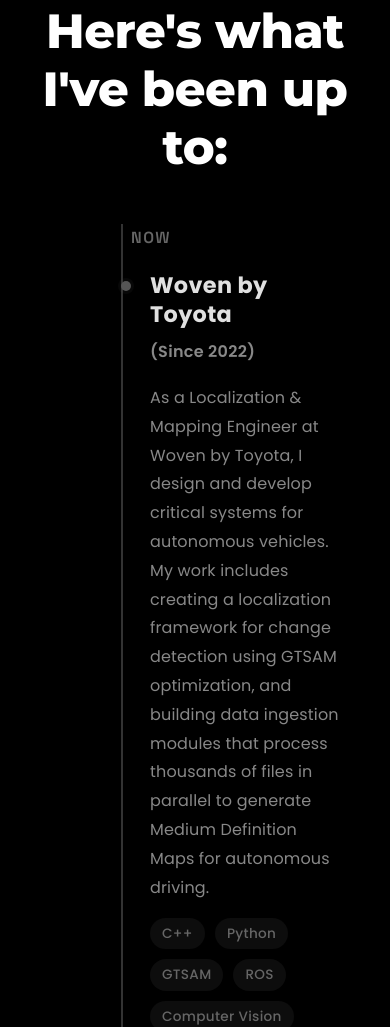
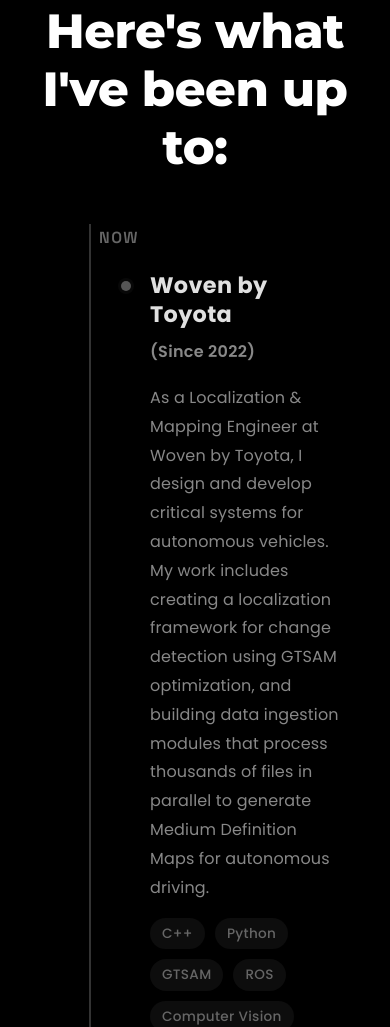
Before and after one commit to kartiksonu/kartiksonu.github.io, a plain HTML site: page index.html in a window 390 px wide. Shown: the part 4012-5039 px from the top of the page. Drawn offline with Linux system fonts and the light colour scheme.

Commit message:
fix: Correct timeline alignment calculations
- Move timeline line from 140px to 107px to center on dots
- Adjust NOW text from 80px to 47px to align with new line position
- Fix mobile line position from 81px to 49px
- Fix mobile NOW text position from 61px to 29px

```diff
--- a/index.html
+++ b/index.html
@@ -286,7 +286,7 @@
       /* Timeline vertical line */
       .timeline-line {
         position: absolute;
-        left: 140px;
+        left: 107px;
         top: 0;
         bottom: 0;
         width: 2px;
@@ -367,7 +367,7 @@
         text-transform: uppercase;
         letter-spacing: 1.5px;
         position: relative;
-        left: 80px;
+        left: 47px;
       }
 
       /* Timeline content */
@@ -584,7 +584,7 @@
         }
 
         .timeline-line {
-          left: 81px;
+          left: 49px;
         }
 
         .timeline-entry {
@@ -620,7 +620,7 @@
         }
 
         .timeline-now-text {
-          left: 61px;
+          left: 29px;
         }
       }
 
```
